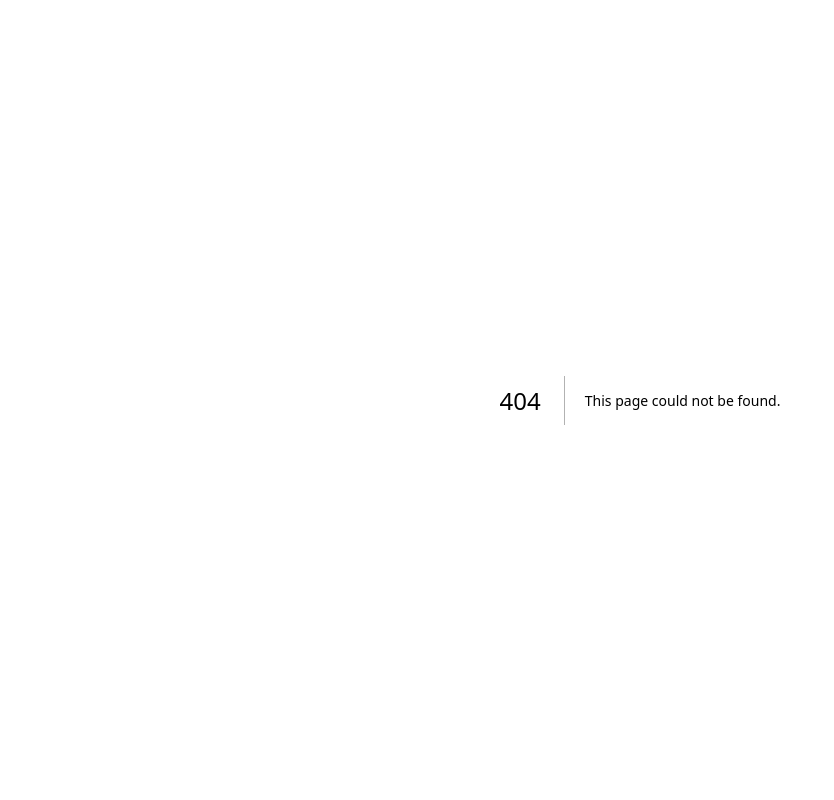
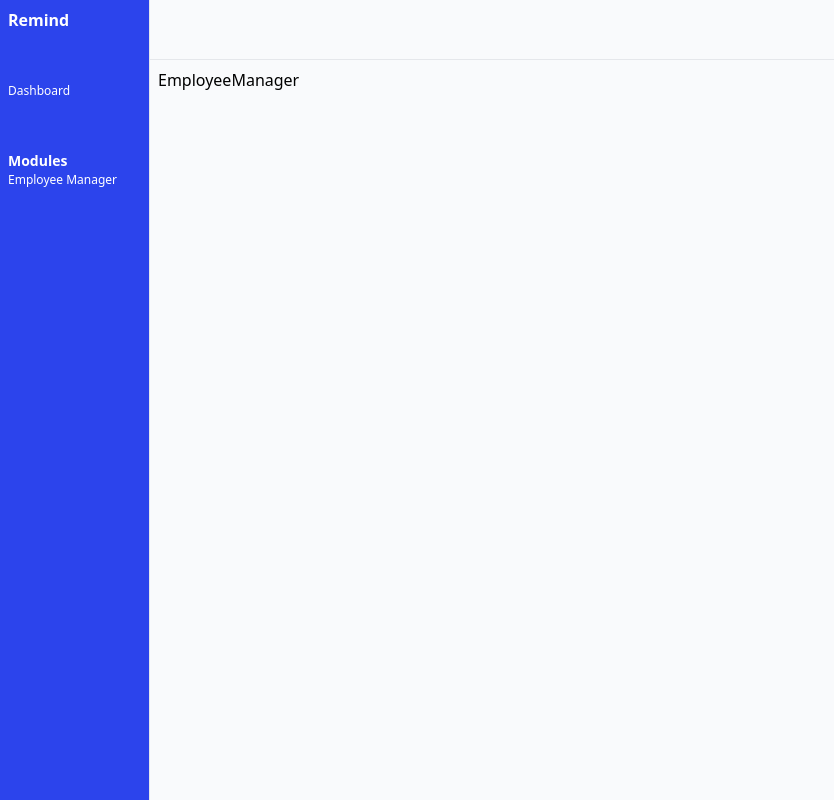
Before and after one commit to NoceanAI/reminda, a Next.js app: page /dashboard/employee-manager in a window 1280 px wide. Before the commit this address had no page. Shown: the whole page, without its empty margins (0-834 px from the left). Built offline with nearby package versions, Linux system fonts and the light colour scheme.

Commit message:
update 777

```diff
--- /dev/null
+++ b/app/dashboard/employee-manager/page.js
@@ -0,0 +1,7 @@
+import React from "react";
+
+const EmployeeManager = () => {
+  return <div className="p-2">EmployeeManager</div>;
+};
+
+export default EmployeeManager;
--- a/app/dashboard/layout.js
+++ b/app/dashboard/layout.js
@@ -6,10 +6,35 @@ export default function RootLayout({ children }) {
   return (
     <html lang="en">
       <body className={"bg-[#F9FAFC]"}>
-        <nav className="w-[150px] border-r min-h-screen fixed bg-white p-2">
-          <h1 onClick={() => nav("/")}>Remind</h1>
+        <nav className="w-[150px] border-r min-h-screen fixed bg-[#2C44EC] text-white p-2">
+          <h1
+            className="cursor-pointer text-[16px] font-bold"
+            onClick={() => nav.push("/")}
+          >
+            Remind
+          </h1>
+
+          <div className="mt-[50px]">
+            <p
+              className="text-[12px] cursor-pointer"
+              onClick={() => nav.push("/dashboard")}
+            >
+              Dashboard
+            </p>
+
+            <h4 className="mt-[50px] text-[14px] font-bold">Modules</h4>
+            <p
+              className="text-[12px] cursor-pointer"
+              onClick={() => nav.push("/dashboard/employee-manager")}
+            >
+              Employee Manager
+            </p>
+          </div>
         </nav>
-        <div className="ml-[150px]">{children}</div>
+        <div className="ml-[150px]">
+          <div className="h-[60px] border-b"></div>
+          {children}
+        </div>
       </body>
     </html>
   );
```
